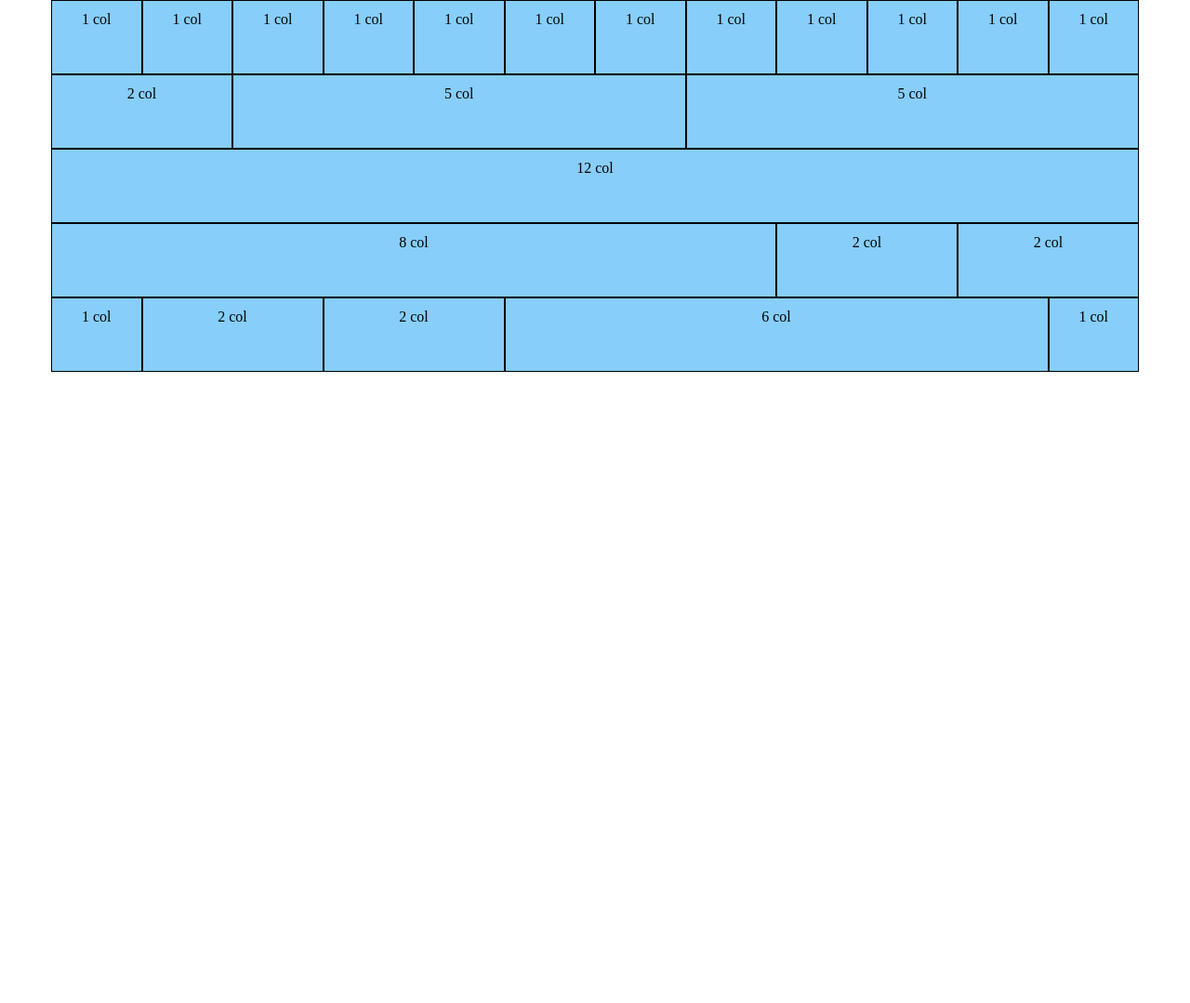
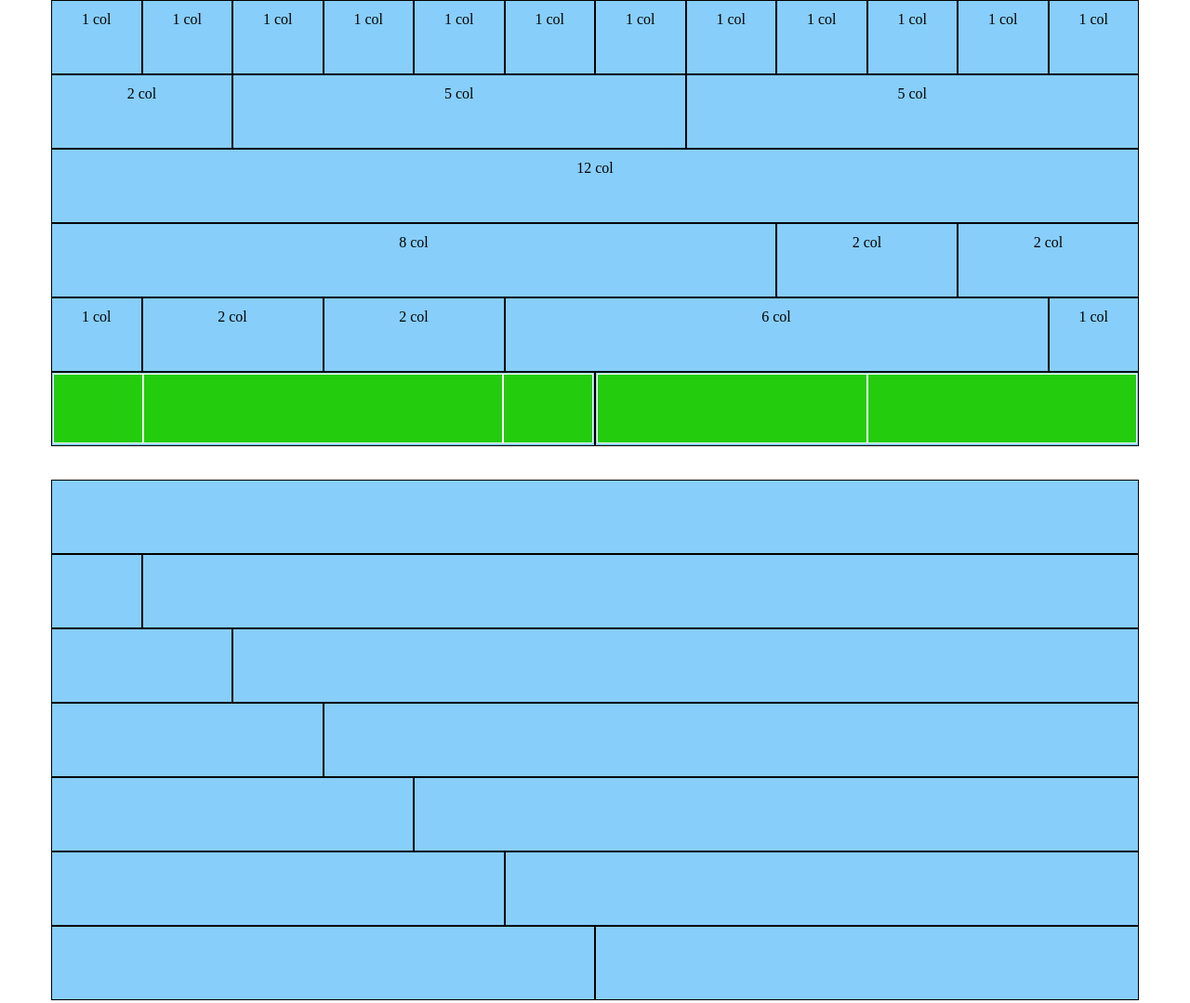
Before and after one commit to LucaPiantadosi27/html-css-12bool, a plain HTML site: page index.html in a window 1280 px wide. Shown: the whole page at 93% size. Before the commit the page ends 800 px from the top, so only its background shows below. Drawn offline with Linux system fonts and the light colour scheme.

Commit message:
aggiunta 2

```diff
--- a/index.html
+++ b/index.html
@@ -55,5 +55,66 @@
         <div class="col-1"><span>1 col</span></div>
 
       </div>
+
+    <!-- NESTING  -->
+    <div class="row">
+        <div class="col-6">
+            <div class="nesting-container">
+                <div class="col-2"></div>
+                <div class="col-8"></div>
+                <div class="col-2"></div>
+            </div>
+        </div>
+
+        <div class="col-6">
+            <div class="nesting-container">
+                <div class="col-6"></div>
+                <div class="col-6"></div>
+
+            </div>
+        </div>
+    </div>
+
+
+    <br> <br>
+
+    <div class="row">
+        <div class="col-12"></div>
+    </div>
+
+    <div class="row">
+        <div class="col-1"></div>
+        <div class="col-11"></div>
+    </div>
+
+    <div class="row">
+        <div class="col-2"></div>
+        <div class="col-10"></div>
+    </div>
+
+    <div class="row">
+        <div class="col-3"></div>
+        <div class="col-9"></div>
+    </div>
+
+    <div class="row">
+        <div class="col-4"></div>
+        <div class="col-8"></div>
+    </div>
+
+    <div class="row">
+        <div class="col-5"></div>
+        <div class="col-7"></div>
+    </div>
+
+    <div class="row">
+        <div class="col-6"></div>
+        <div class="col-6"></div>
+    </div>
+
+    <br><br>
+
+
+
 </body>
 </html>
--- a/style.css
+++ b/style.css
@@ -49,4 +49,38 @@
   padding: 5px;
 }
 
---------------
+/* -------------- */
+
+/* NEST */
+
+/* contenitore nestato */
+.nesting-container {
+  width: 100%;
+}
+
+.nesting-container::after {
+content: "";
+display: table;
+clear: both;
+}
+
+
+[class*="col-"] {
+  height: 40px;
+  background: lightskyblue;
+  border: solid 1px black;
+  }
+
+
+.nesting-container {
+  padding: 1px;
+}
+
+.nesting-container .col-2,
+.nesting-container .col-8,
+.nesting-container .col-6 {
+  height: 75px;
+  background: rgb(35, 204, 12);
+  border: solid 1px white;
+
+}
```
